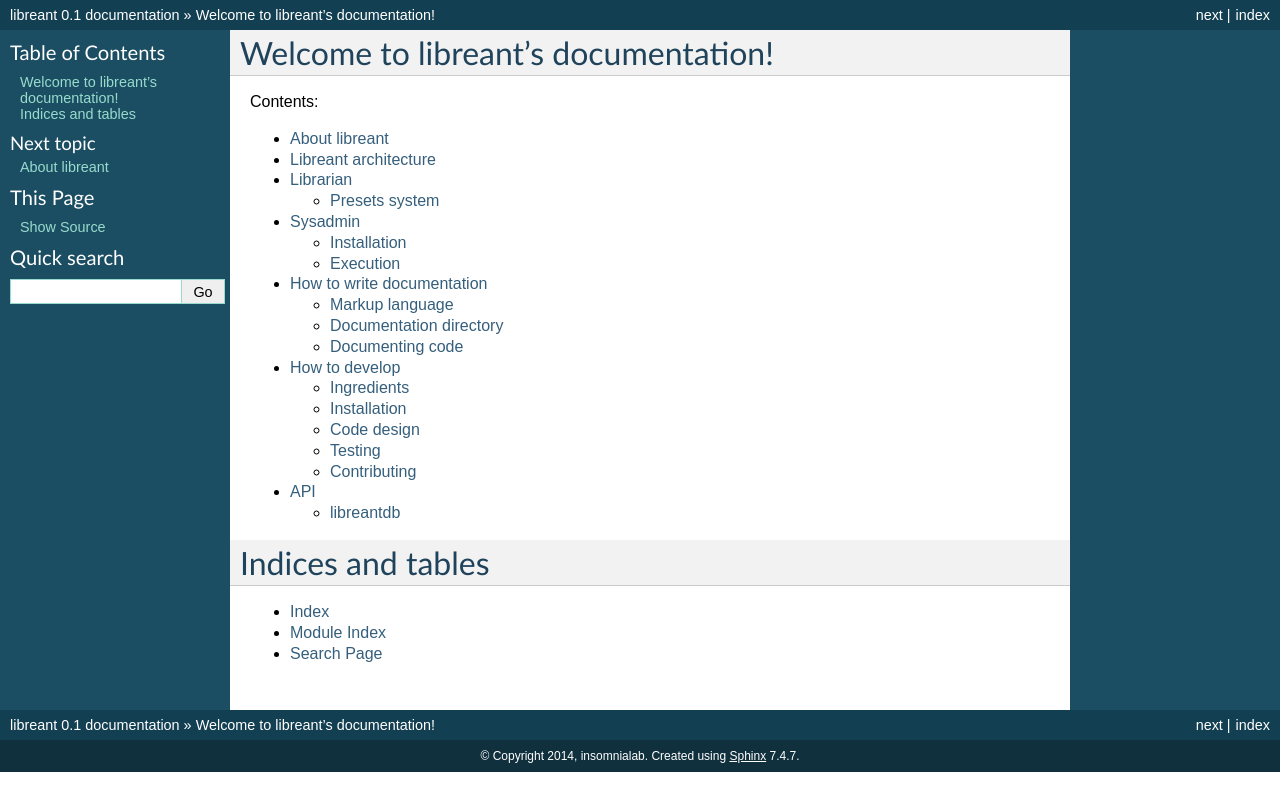
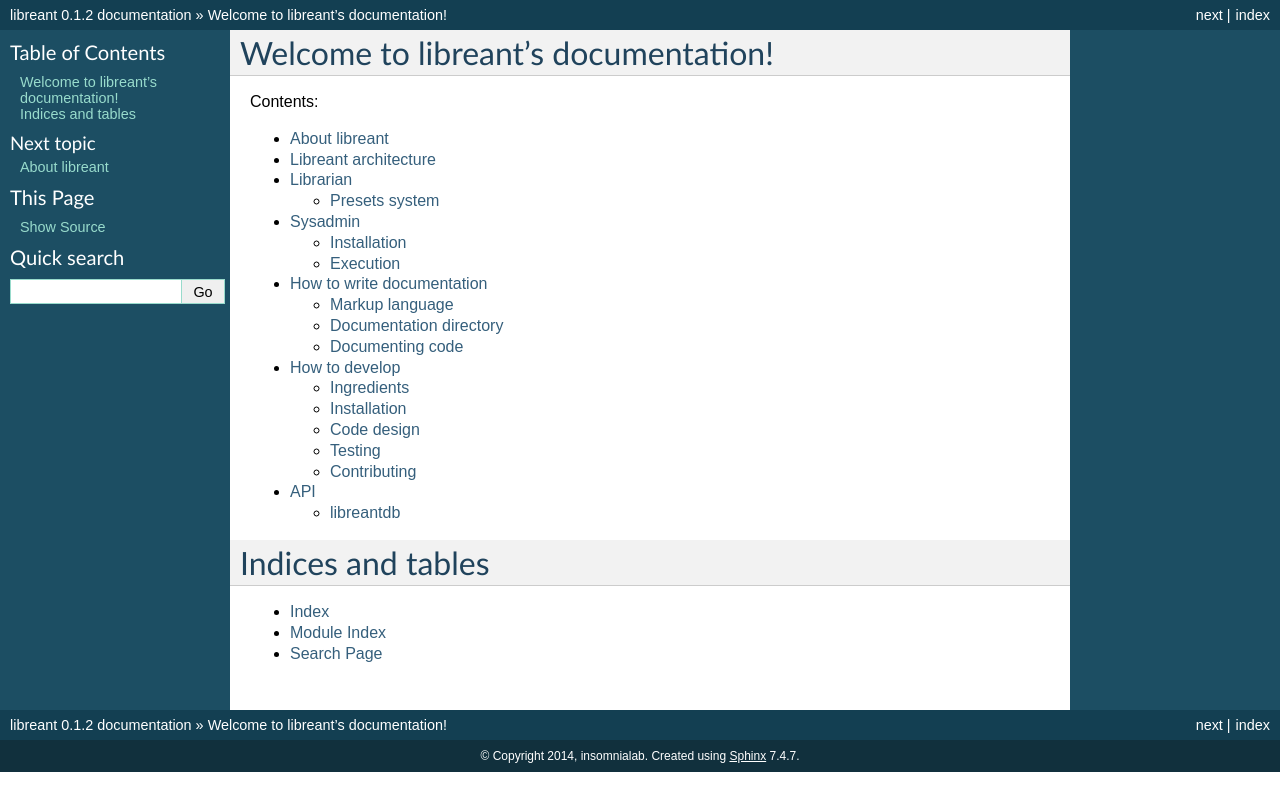
Before and after one commit to insomnia-lab/libreant, a Sphinx documentation site: the page built from doc/source/index.rst, in a window 1280 px wide. Shown: the top 811 px of the page. Built offline with Sphinx 7.4.7, drawn with Linux system fonts in a browser that asks for light colours; pages that are not in the unit, such as notebooks, are missing from menus.

Commit message:
moving to version 0.1.2

```diff
--- a/doc/source/conf.py
+++ b/doc/source/conf.py
@@ -53,9 +53,9 @@
 # built documents.
 #
 # The short X.Y version.
-version = '0.1'
+version = '0.1.2'
 # The full version, including alpha/beta/rc tags.
-release = '0.1'
+release = '0.1.2'
 
 # The language for content autogenerated by Sphinx. Refer to documentation
 # for a list of supported languages.
--- a/setup.py
+++ b/setup.py
@@ -85,7 +85,7 @@
         return buf.read()
 
 setup(name='libreant',
-      version='0.1',
+      version='0.1.2',
       description='{e,}book archive focused on small grass root archives, distributed search, low assumptions',
       long_description=read('README.rst'),
       author='insomnialab',
```
